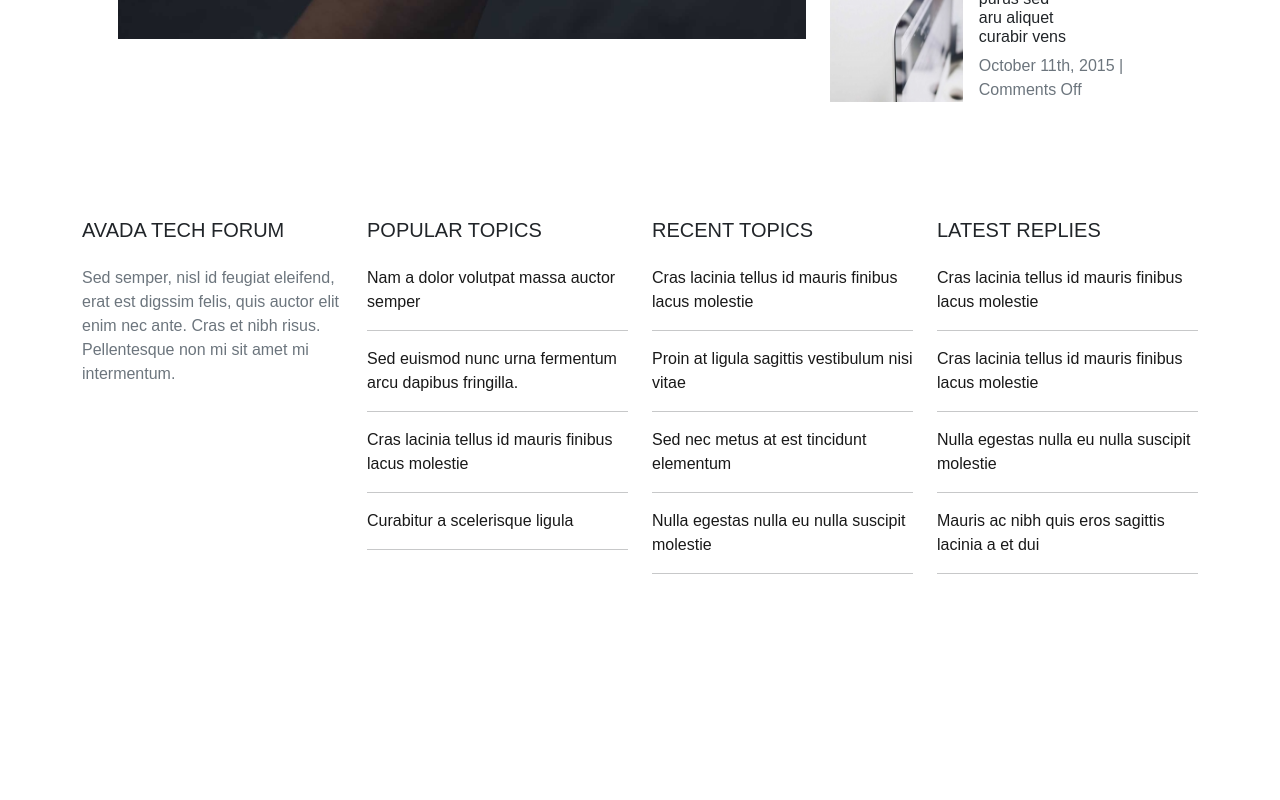
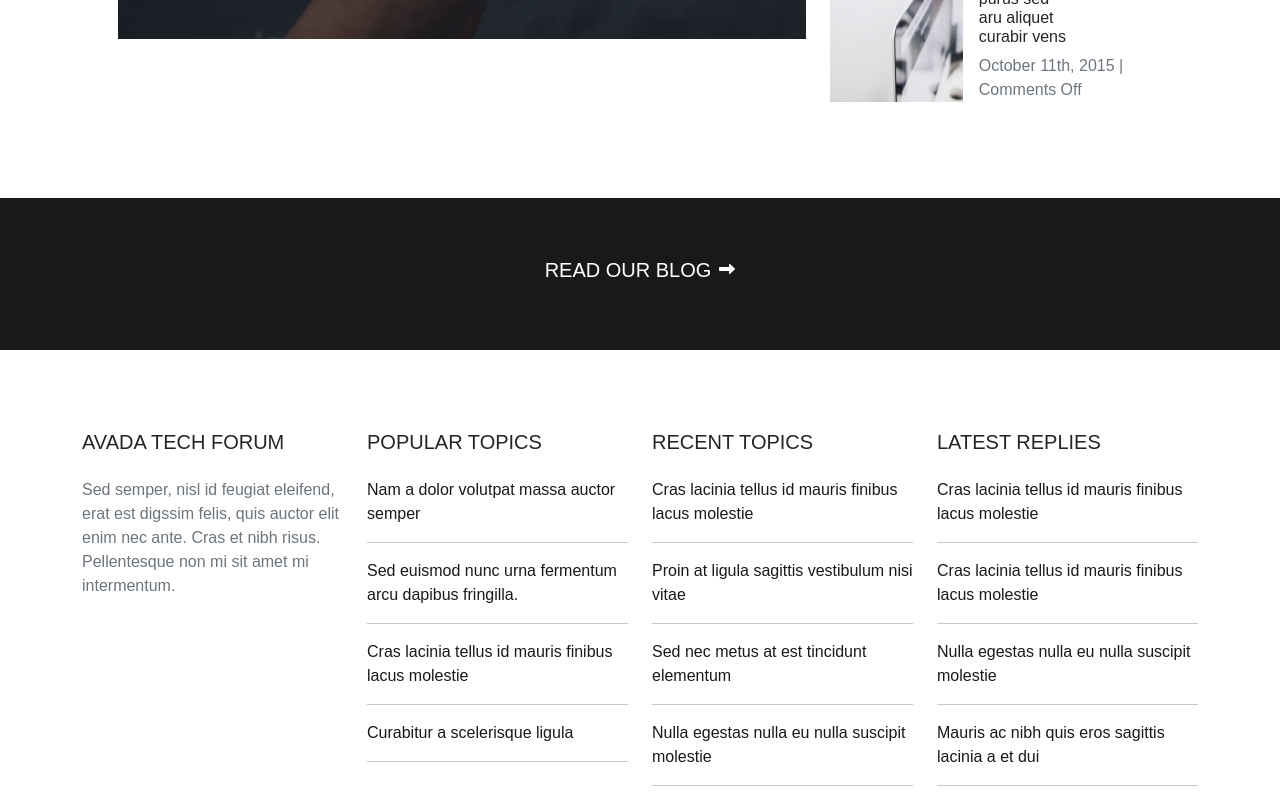
Before and after one commit to davidecaputo/proj-html-vuejs, a Vue app: page / in a window 1280 px wide. Shown: the part 3345-4145 px from the top of the page. Before the commit the page ends 4043 px from the top, so only its background shows below. Built offline with nearby package versions, Linux system fonts and the light colour scheme; a web font is replaced by a local one.

Commit message:
Add section blog

```diff
--- a/src/components/FooterComponent.vue
+++ b/src/components/FooterComponent.vue
@@ -11,19 +11,19 @@
                 <div class="col-3">
                     <ul>
                         <li class="text-uppercase mb-4"><h5>{{ footerElements.listElement2.title }}</h5></li>
-                        <li v-for="(element, index) of footerElements.listElement2.content"><a href="#">{{ element }}</a><hr></li>
+                        <li v-for="(element, index) of footerElements.listElement2.content" :key="index"><a href="#">{{ element }}</a><hr></li>
                     </ul>
                 </div>
                 <div class="col-3">
                     <ul>
                         <li class="text-uppercase mb-4"><h5>{{ footerElements.listElement3.title }}</h5></li>
-                        <li v-for="(element, index) of footerElements.listElement3.content"><a href="#">{{ element }}</a><hr></li>
+                        <li v-for="(element, index) of footerElements.listElement3.content" :key="index"><a href="#">{{ element }}</a><hr></li>
                     </ul>
                 </div>
                 <div class="col-3">
                     <ul>
                         <li class="text-uppercase mb-4"><h5>{{ footerElements.listElement4.title }}</h5></li>
-                        <li v-for="(element, index) of footerElements.listElement4.content"><a href="#">{{ element }}</a><hr></li>
+                        <li v-for="(element, index) of footerElements.listElement4.content" :key="index"><a href="#">{{ element }}</a><hr></li>
                     </ul>
                 </div>
             </div>
@@ -52,7 +52,7 @@
     footer{
         width: 100%;
         height: 500px;
-        padding: 20px 0px;
+        padding: 80px 0px;
         a{
         color: var(--dark-color);
         &:hover{
--- a/src/components/MainComponent.vue
+++ b/src/components/MainComponent.vue
@@ -114,7 +114,12 @@
                 </div>
             </div>
         </section>
-        <section></section>
+        <section id="blog">
+            <a href="#" class="d-flex justify-content-center align-items-baseline">
+                <h5 class="text-white text-uppercase">Read our blog</h5>
+                <i class="fa-solid fa-right-long ms-2" style="color: #ffffff;"></i>
+            </a>
+        </section>
         <section></section>
         <section></section>
         <section></section>
@@ -175,6 +180,10 @@
             width: 40%;
         }
     }
+    #blog{
+        background-color: var(--dark-color);
+        padding: 60px;
+    }
 
     .dc-btn{
         display: block;
```
